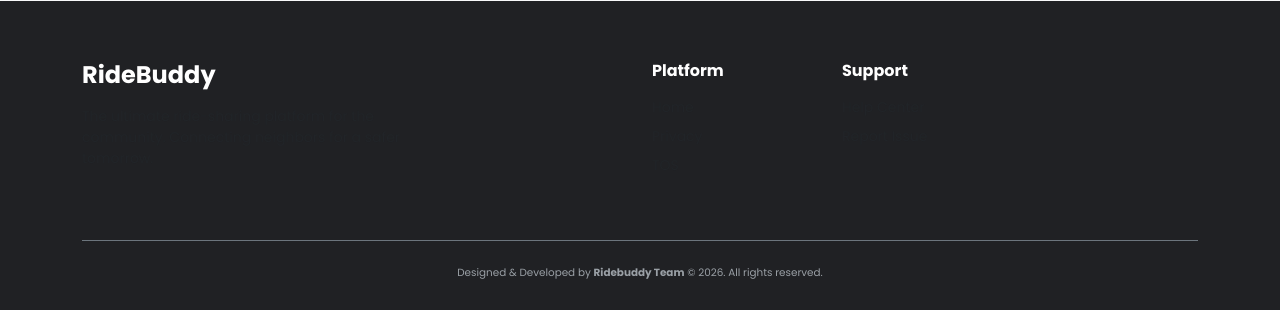
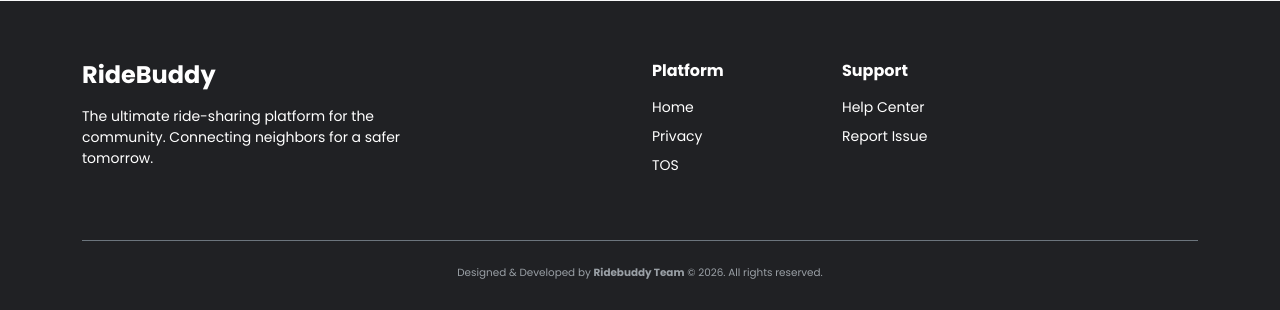
Before and after one commit to mdrayhan03/RideBuddy, a Django app: page / in a window 1280 px wide. Shown: the part 2030-2340 px from the top of the page. Run offline with Django 5.2, Linux system fonts and the light colour scheme.

Commit message:
Update index.html

```diff
--- a/ridebuddy/templates/index.html
+++ b/ridebuddy/templates/index.html
@@ -196,22 +196,22 @@
             <div class="row g-4 mb-5">
                 <div class="col-lg-4">
                     <h4 class="text-white fw-bold mb-3">RideBuddy</h4>
-                    <p class="small text-muted">The ultimate ride-sharing platform for the community. Connecting
+                    <p class="small text-white">The ultimate ride-sharing platform for the community. Connecting
                         neighbors for a safer tomorrow.</p>
                 </div>
                 <div class="col-lg-2 offset-lg-2">
                     <h6 class="text-white fw-bold mb-3">Platform</h6>
                     <ul class="list-unstyled small">
-                        <li class="mb-2"><a href="#" class="text-muted text-decoration-none">Home</a></li>
-                        <li class="mb-2"><a href="#" class="text-muted text-decoration-none">Privacy</a></li>
-                        <li class="mb-2"><a href="#" class="text-muted text-decoration-none">TOS</a></li>
+                        <li class="mb-2"><a href="#" class="text-white text-decoration-none">Home</a></li>
+                        <li class="mb-2"><a href="#" class="text-white text-decoration-none">Privacy</a></li>
+                        <li class="mb-2"><a href="#" class="text-white text-decoration-none">TOS</a></li>
                     </ul>
                 </div>
                 <div class="col-lg-2">
                     <h6 class="text-white fw-bold mb-3">Support</h6>
                     <ul class="list-unstyled small">
-                        <li class="mb-2"><a href="#" class="text-muted text-decoration-none">Help Center</a></li>
-                        <li class="mb-2"><a href="#" class="text-muted text-decoration-none">Report Issue</a></li>
+                        <li class="mb-2"><a href="#" class="text-white text-decoration-none">Help Center</a></li>
+                        <li class="mb-2"><a href="#" class="text-white text-decoration-none">Report Issue</a></li>
                     </ul>
                 </div>
             </div>
```
